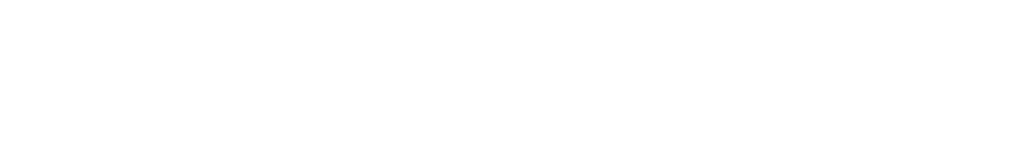
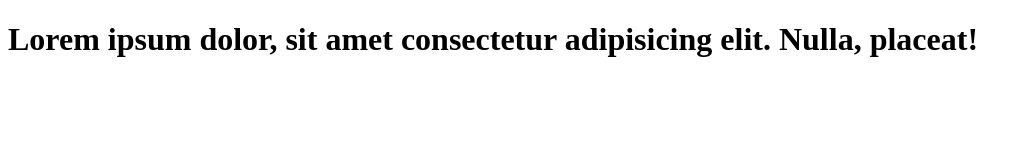
Before and after one commit to chdinh25/demo1, a plain HTML site: page index.html in a window 1280 px wide. Shown: the whole page, without its empty margins (0-1031 px from the left). Drawn offline with Linux system fonts and the light colour scheme.

Commit message:
update demo1

```diff
--- a/index.html
+++ b/index.html
@@ -4,6 +4,7 @@
     <meta charset="UTF-8">
     <meta name="viewport" content="width=device-width, initial-scale=1.0">
     <title>Document</title>
+    <h1>Lorem ipsum dolor, sit amet consectetur adipisicing elit. Nulla, placeat!</h1>
 </head>
 <body>
 
```
